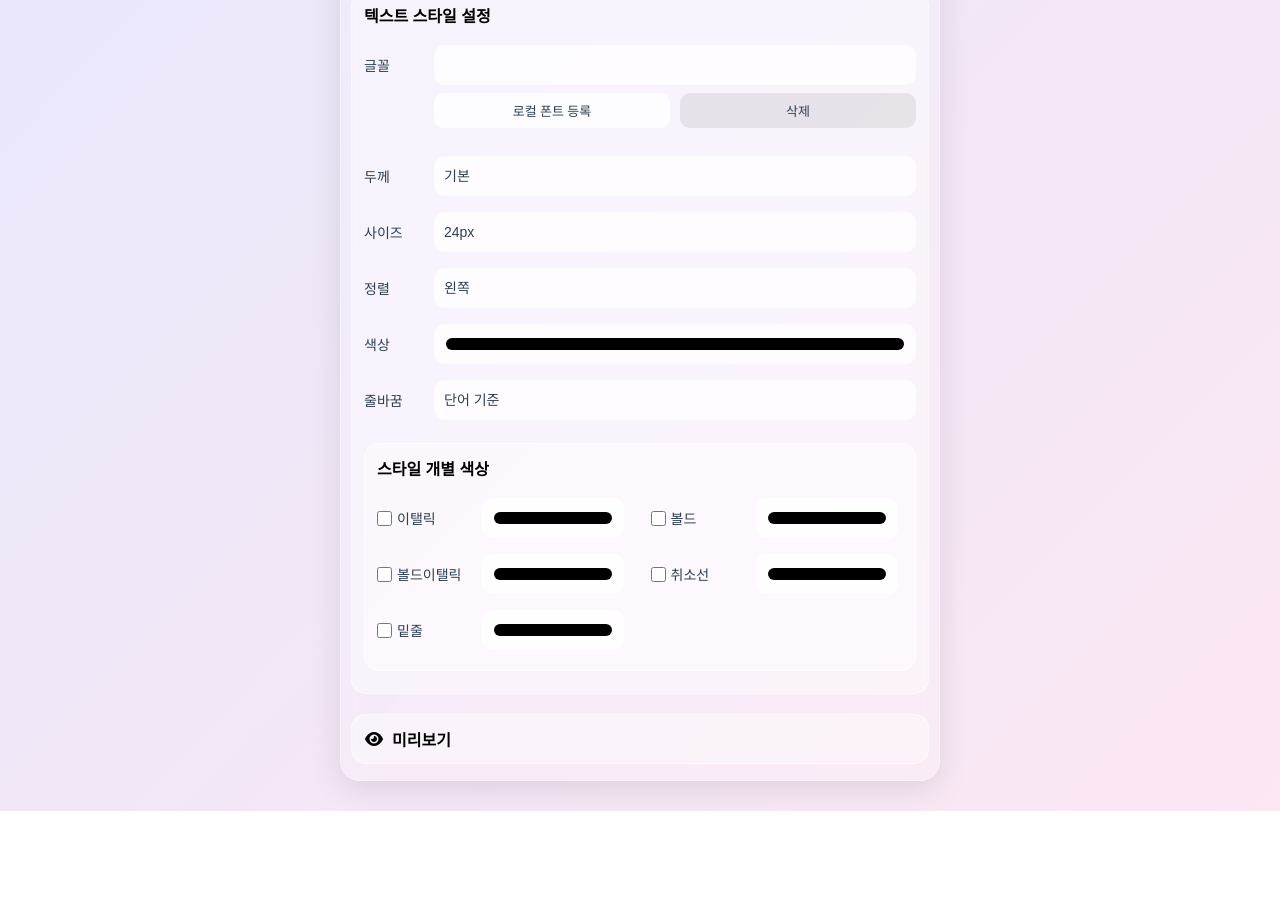
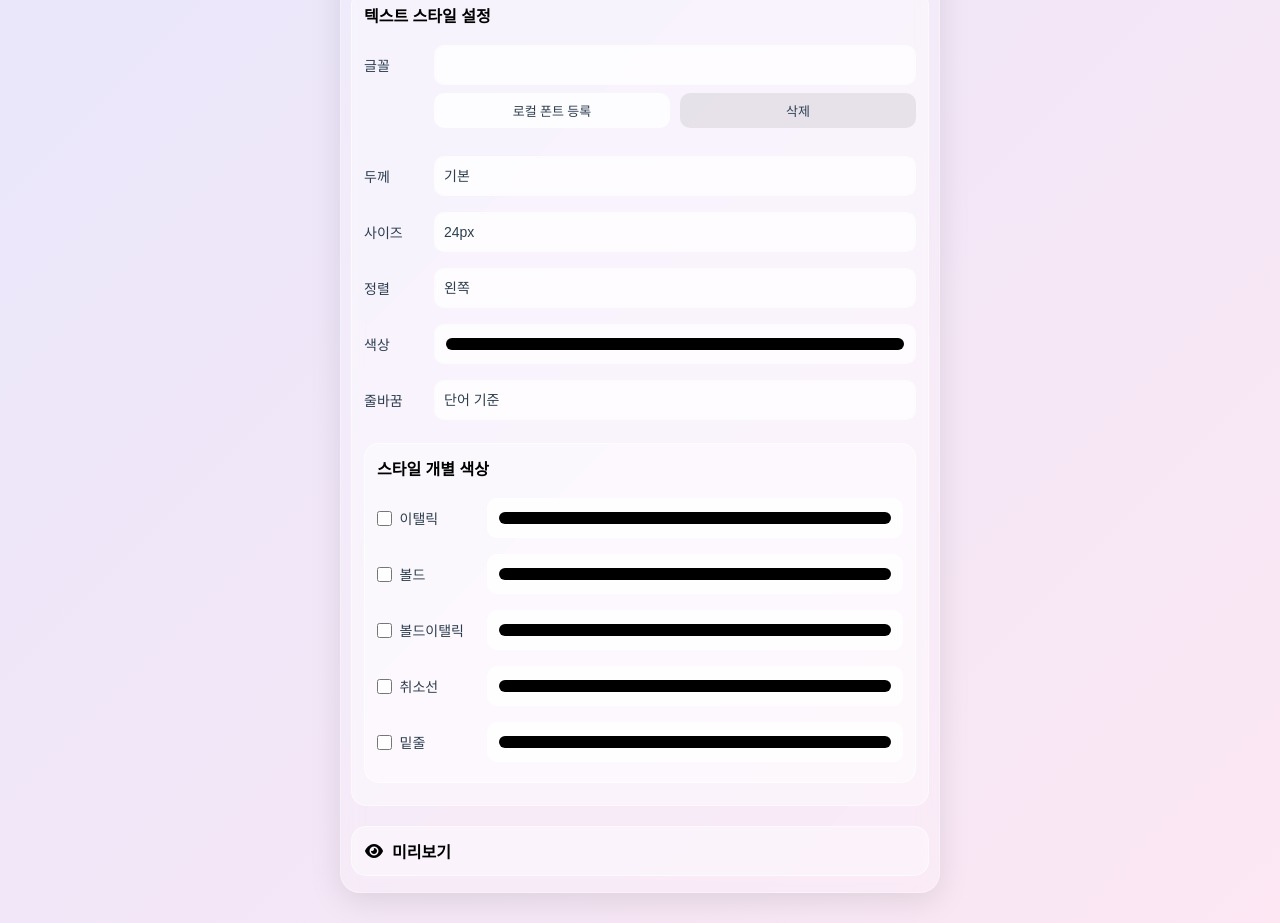
Before and after one commit to xaxaxaxakk/txt-to-img, a plain HTML site: page index.html in a window 1280 px wide. Shown: the part 1164-2087 px from the top of the page. Before the commit the page ends 1975 px from the top, so only its background shows below. Drawn offline with nearby package versions, Linux system fonts and the light colour scheme; a web font is replaced by a local one.

Commit message:
Update style.css

```diff
--- a/style.css
+++ b/style.css
@@ -383,17 +383,8 @@ div:has(> input[type="checkbox"]):has(> input[type="color"]) {
 
 /* 텍스트 스타일 설정 탭 */
 #custom-font-color {
-  display: flex;
   width: 100%;
   margin-top: 15px;
-  flex-direction: row;
-  flex-wrap: wrap;
-  justify-content: space-between;
-}
-#custom-font-color > div {
-  width: 48% !important;
-  justify-content: flex-start;
-  gap: 5px;
 }
 #tti_font_family:disabled {
   background: rgba(0, 0, 0, 0.07);
```
